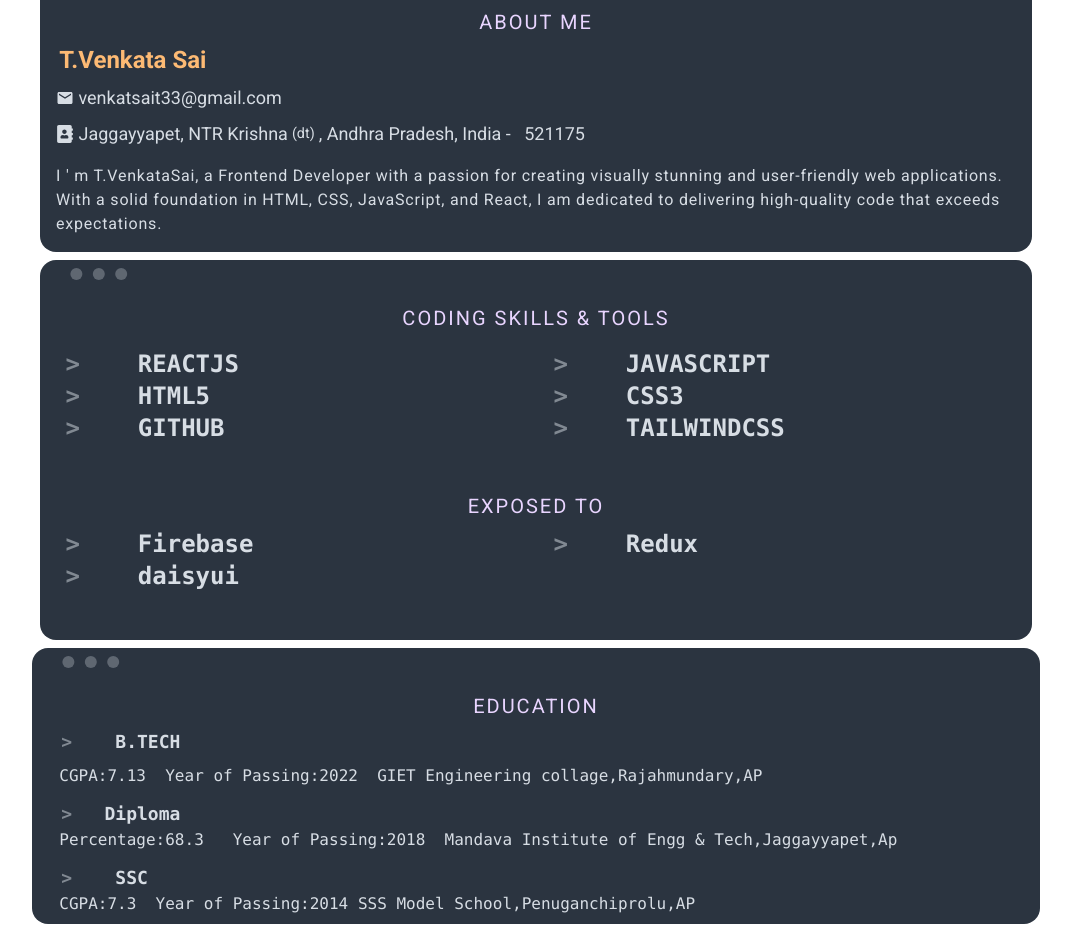
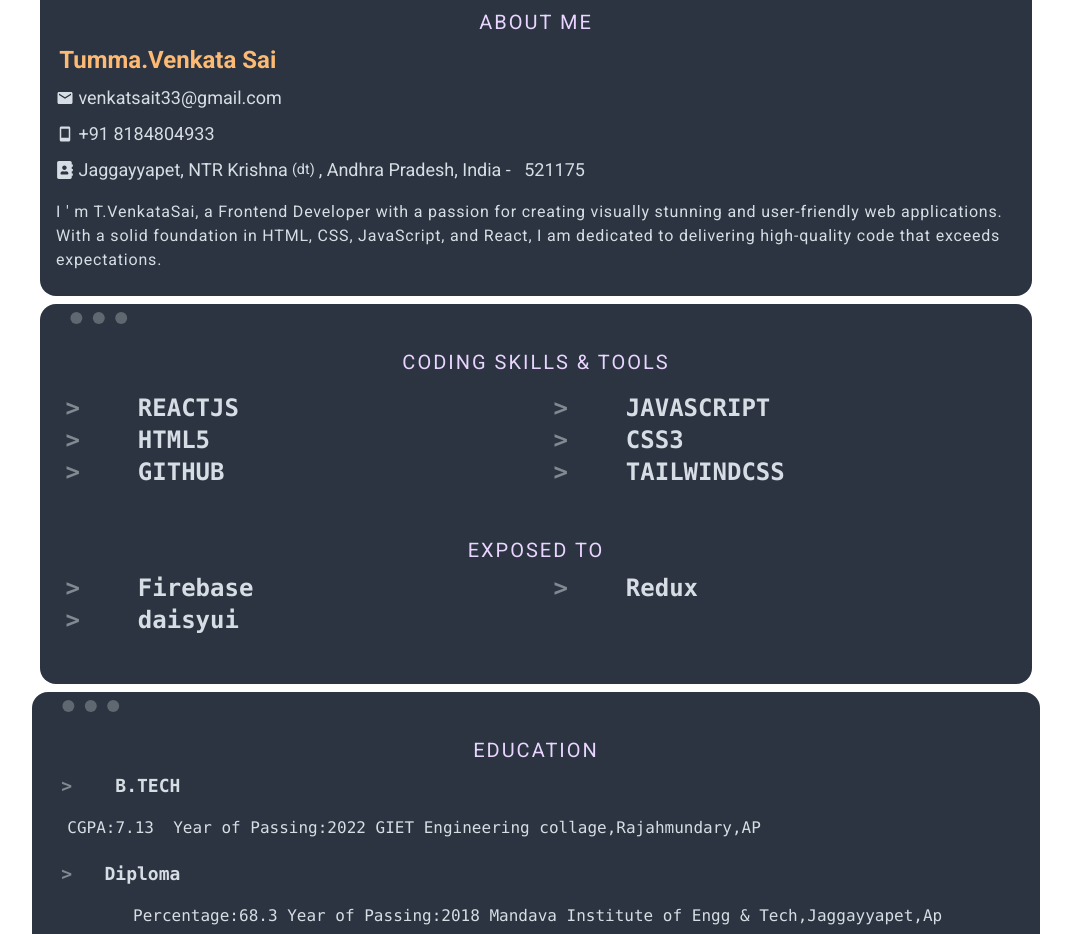
Before and after one commit to venkatsait33/Portfolio-vs, a React (Vite) app: page /about in a window 1280 px wide. Shown: the part 120-1054 px from the top of the page, without its empty margins (104-1175 px from the left). Built offline with nearby package versions, Linux system fonts and the light colour scheme; the HTML template or start-up script is replaced by a standard one.

Commit message:
ui changes

```diff
--- a/src/components/About.jsx
+++ b/src/components/About.jsx
@@ -2,17 +2,20 @@ import { MdMail } from "react-icons/md";
 import Education from "./Education";
 import Skills from "./Skills";
 import { FaAddressBook } from "react-icons/fa";
+import { BiMobile } from "react-icons/bi";
 
 const About = () => {
   return (
-    <div className=" max-[560px]:w-[90%] max-[560px]:text-xl max-[560px]:leading-8 max-[560px]:p-2 max-[560px]:m-2
-    max-[970px]:w-[90%]">
-      <div className="flex flex-col gap-2 p-2 m-2 mockup-code">
-        <p className="text-xl tracking-widest text-center text-purple-200 uppercase">
+    <div
+      className=" max-[560px]:w-[90%] max-[560px]:text-xl max-[560px]:leading-8 max-[560px]:p-2 max-[560px]:m-2
+    max-[970px]:w-[90%]"
+    >
+      <ul className="flex flex-col gap-2 p-2 m-2 mockup-code">
+        <li className="text-xl tracking-widest text-center text-purple-200 uppercase">
           About Me
-        </p>
+        </li>
         <p className="text-2xl font-semibold text-orange-300">
-          &nbsp; T.Venkata Sai
+          &nbsp; Tumma.Venkata Sai
         </p>
         <p className="flex items-center gap-1 text-lg">
           &nbsp;
@@ -20,17 +23,21 @@ const About = () => {
         </p>
         <p className="flex items-center gap-1 text-lg">
           &nbsp;
+          <BiMobile /> +91 8184804933
+        </p>
+        <p className="flex items-center gap-1 text-lg">
+          &nbsp;
           <FaAddressBook /> Jaggayyapet, NTR Krishna<small>(dt)</small>, Andhra
           Pradesh, India - &nbsp; 521175
         </p>
 
-        <p className="p-2 text-base tracking-wider">
+        <p className="p-2 mb-2 text-base tracking-wider">
           I &apos; m T.VenkataSai, a Frontend Developer with a passion for
           creating visually stunning and user-friendly web applications. With a
           solid foundation in HTML, CSS, JavaScript, and React, I am dedicated
           to delivering high-quality code that exceeds expectations.
         </p>
-      </div>
+      </ul>
 
       <Skills />
       <Education />
--- a/src/components/Education.jsx
+++ b/src/components/Education.jsx
@@ -5,33 +5,53 @@ const Education = () => {
         <p className="text-xl tracking-widest text-center text-purple-200 uppercase">
           Education
         </p>
-        <ul className="flex flex-wrap gap-3">
+        <ul className="flex flex-col gap-3">
           <li className="flex flex-col gap-2">
             <pre className="text-lg font-semibold " data-prefix=">">
               &nbsp; B.TECH
             </pre>
-            <pre className="flex place-content-between">
-              <span>CGPA:7.13</span> &nbsp;<span>Year of Passing:2022</span> &nbsp;
-              <span>GIET Engineering collage,Rajahmundary,AP</span>
+            <pre className="flex max-[560px]:flex-wrap max-[560px]:mx-auto max-[560px]:place-content-between p-1 m-1">
+              <span>CGPA:7.13</span> &nbsp;
+              <span className="max-[560px]:text-[15px] max-[560px]:ml-2">
+                Year of Passing:2022
+              </span>{" "}
+              &nbsp;
+              <span className="max-[560px]:text-[15px] max-[560px]:ml-6">
+                GIET Engineering collage,Rajahmundary,AP
+              </span>
             </pre>
           </li>
-          <li>
+          <li className="flex flex-col gap-2">
             <pre className="text-lg font-semibold " data-prefix=">">
               &nbsp;Diploma
             </pre>
-            <pre className="flex place-content-between">
-              <span>Percentage:68.3</span> &nbsp; <span>Year of Passing:2018</span> &nbsp;
-              <span>Mandava Institute of Engg & Tech,Jaggayyapet,Ap </span>
+            <pre className="flex mx-auto max-[560px]:flex-wrap place-content-between p-1 m-1">
+              <span className="max-[560px]:text-[20px] max-[560px]:ml-2">
+                Percentage:68.3
+              </span>{" "}
+              &nbsp;
+              <span className="max-[560px]:text-[15px] max-[560px]:ml-2">
+                Year of Passing:2018
+              </span>{" "}
+              &nbsp;
+              <span className="max-[560px]:text-[15px] max-[560px]:ml-6">
+                Mandava Institute of Engg & Tech,Jaggayyapet,Ap
+              </span>
             </pre>
           </li>
-          <li>
+          <li className="flex flex-col gap-2">
             <pre className="text-lg font-semibold " data-prefix=">">
               &nbsp; SSC
             </pre>
-            <pre className="flex place-content-between">
-              <span>CGPA:7.3</span>&nbsp; <span>Year of Passing:2014</span>{" "}
+            <pre className="flex mx-auto max-[560px]:flex-wrap place-content-between p-1 m-1">
+              <span>CGPA:7.3</span>&nbsp;{" "}
+              <span className="max-[560px]:text-[15px] max-[560px]:ml-2">
+                Year of Passing:2014
+              </span>{" "}
               &nbsp;
-              <span>SSS Model School,Penuganchiprolu,AP</span>
+              <span className="max-[560px]:text-[15px] max-[560px]:ml-6">
+                SSS Model School,Penuganchiprolu,AP
+              </span>
             </pre>
           </li>
         </ul>
--- a/src/components/Home.jsx
+++ b/src/components/Home.jsx
@@ -7,9 +7,11 @@ const Home = () => {
       <div className="flex px-5 mt-2 mb-2 sm:flex-wrap " id="title">
         <div className="grid grid-cols-2 mt-2 mb-4 max-[560px]:grid-cols-1 max-[560px]:place-items-center">
           <article className="p-10 text-center max-[560px]:w-full  justify-center items-center">
-            <h1 className="text-3xl flex flex-wrap gap-2 place-items-center font-medium tracking-wide max-[560px]:text-3xl">
+            <h1 className="text-xl flex flex-wrap gap-2 place-items-center font-medium tracking-wide max-[560px]:text-3xl">
               Hi, I &apos;m{" "}
-              <span className="animate-charcter">Venkata Sai</span>
+              <span className="text-3xl animate-charcter text-slate-500">
+                T Venkata Sai
+              </span>
               <span className="hand">🤚</span>
             </h1>
             <ul>
@@ -47,10 +49,7 @@ const Home = () => {
                 </a>
               </li>
             </ul>
-            <Link
-              to="/contactForm"
-              className="mt-5 btn"
-            >
+            <Link to="/contactForm" className="mt-5 btn">
               Contact Me
             </Link>
           </article>
--- a/src/components/Layout.jsx
+++ /dev/null
@@ -1,7 +0,0 @@
-import React from "react";
-
-const Layout = () => {
-  return <div>Layout</div>;
-};
-
-export default Layout;
```
